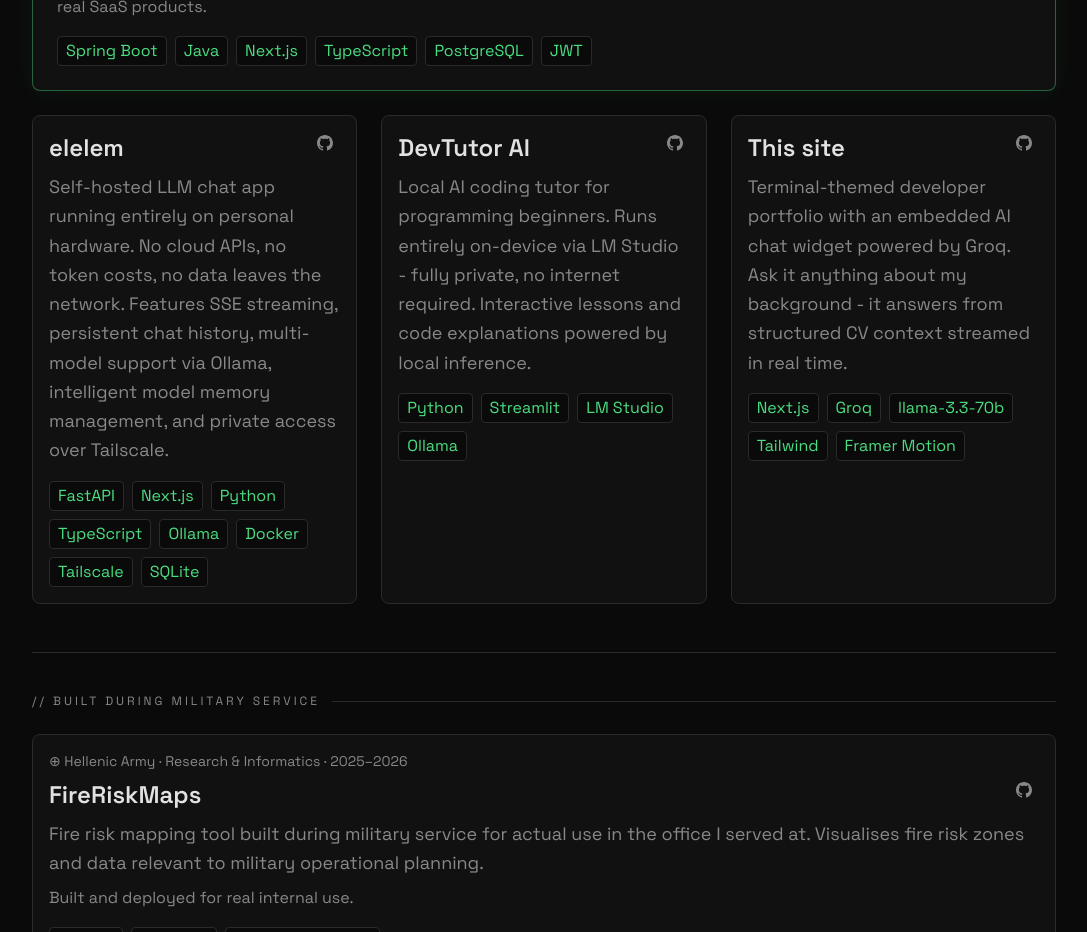
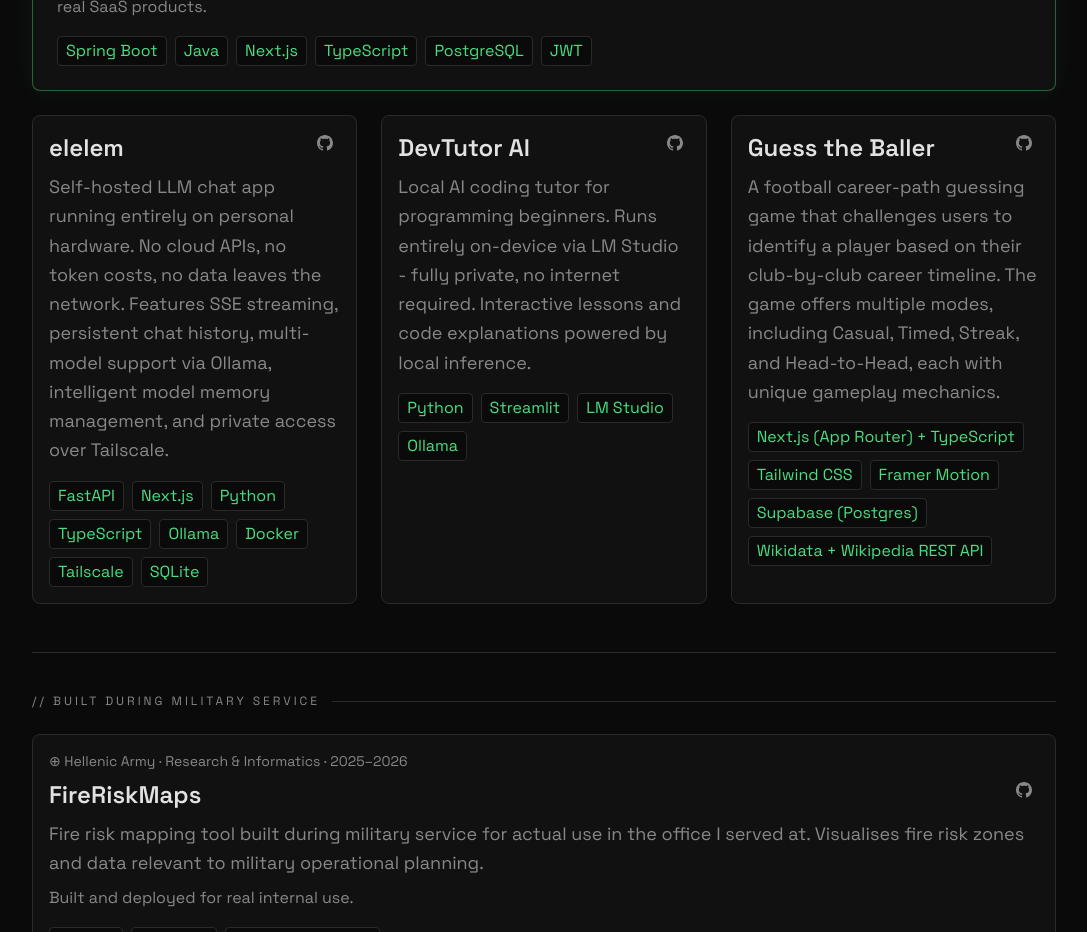
Before and after one commit to Pravinos/Portfolio, a Next.js app: page / in a window 1280 px wide. Shown: the part 6300-7232 px from the top of the page, without its empty margins (96-1183 px from the left). Built offline with nearby package versions, Linux system fonts and the light colour scheme; no server answers.

Commit message:
Update projects component

```diff
--- a/components/Projects.tsx
+++ b/components/Projects.tsx
@@ -63,14 +63,15 @@
     featured: false,
   },
   {
-    id: "portfolio",
-    name: "This site",
-    description:
-      "Terminal-themed developer portfolio with an embedded AI chat widget powered by Groq. Ask it anything about my background - it answers from structured CV context streamed in real time.",
-    stack: ["Next.js", "Groq", "llama-3.3-70b", "Tailwind", "Framer Motion"],
-    github: "https://github.com/Pravinos/",
-    featured: false,
-  },
+  "id": "guess-the-baller",
+  "name": "Guess the Baller",
+  "description":
+    "A football career-path guessing game that challenges users to identify a player based on their club-by-club career timeline. The game offers multiple modes, including Casual, Timed, Streak, and Head-to-Head, each with unique gameplay mechanics.",
+  "stack": ["Next.js (App Router) + TypeScript", "Tailwind CSS", "Framer Motion", "Supabase (Postgres)", "Wikidata + Wikipedia REST API"],
+  "github": "https://github.com/Pravinos/guess-the-baller",
+  "featured": false
+}
+,
 ];
 
 const MILITARY_PROJECT: ProjectData = {
--- a/lib/cv-context.ts
+++ b/lib/cv-context.ts
@@ -89,10 +89,10 @@
 Stack: Python, Streamlit, LM Studio, Ollama
 GitHub: https://github.com/Pravinos/DevTutor-AI
 
-This site - Portfolio with AI Chat
-Terminal-themed developer portfolio with an embedded AI chat widget powered by Groq. Visitors can ask anything about Pravinos's background - it answers from structured CV context streamed in real time.
-Stack: Next.js, Groq, llama-3.3-70b, Tailwind, Framer Motion
-GitHub: https://github.com/Pravinos/
+Guess the Baller - Football Career-Path Guessing Game
+A football career-path guessing game that challenges users to identify a player based on their club-by-club career timeline. The game offers multiple modes, including Casual, Timed, Streak, and Head-to-Head, each with unique gameplay mechanics.
+Stack: Next.js (App Router) + TypeScript, Tailwind CSS, Framer Motion, Supabase (Postgres), Wikidata + Wikipedia REST API
+GitHub: https://github.com/Pravinos/guess-the-baller
 
 FireRiskMaps - Military Service Project
 Fire risk mapping tool built during military service for actual use in the office he served at. Visualises fire risk zones and data relevant to military operational planning. Built and deployed for real internal use.
```
